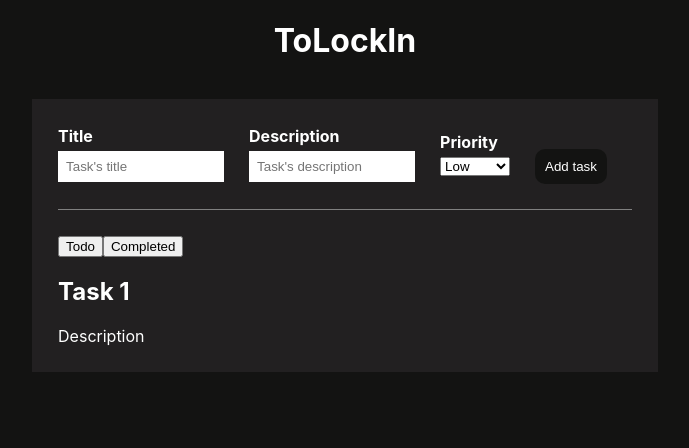
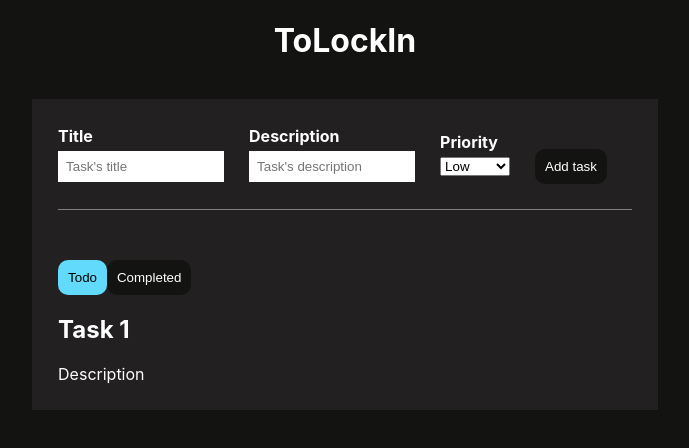
Before and after one commit to MaiHoangNam062/tolockin, a React (Create React App) app in the folder tolockin/: page / in a window 1280 px wide. Shown: the top 448 px of the page, without its empty margins (295-984 px from the left). Built offline with nearby package versions, Linux system fonts and the light colour scheme.

Commit message:
Adding items' outputs

```diff
--- a/tolockin/src/App.css
+++ b/tolockin/src/App.css
@@ -112,3 +112,19 @@ h1 {
   background-color: #61dafb;
   color: black;
 }
+
+.secondaryBtn {
+  background-color: #131312;
+  color: white;
+  border: none;
+  border-radius: 10px;
+  margin-top: 25px;
+  padding: 10px;
+  width: fit-content;
+  cursor: pointer;
+}
+
+.active {
+  background-color: #61dafb;
+  color: black;
+}
--- a/tolockin/src/App.js
+++ b/tolockin/src/App.js
@@ -1,7 +1,9 @@
 import logo from './logo.svg';
 import './App.css';
+import React, { useState } from 'react';
 
 function App() {
+  const [isCompleteScreeen, setIsCompleteScreen] = useState(false);
   return (
     <div className="App">
       {/*
@@ -53,8 +55,8 @@ function App() {
 
         <div className='todo-output'>
           <div className='btn-area'>
-            <button>Todo</button>
-            <button>Completed</button>
+            <button className={`secondaryBtn ${isCompleteScreeen===false && 'active'}`} onClick={()=>setIsCompleteScreen(false)}>Todo</button>
+            <button className={`secondaryBtn ${isCompleteScreeen===true && 'active'}`} onClick={()=>setIsCompleteScreen(true)}>Completed</button>
           </div>
 
           <div>
```
